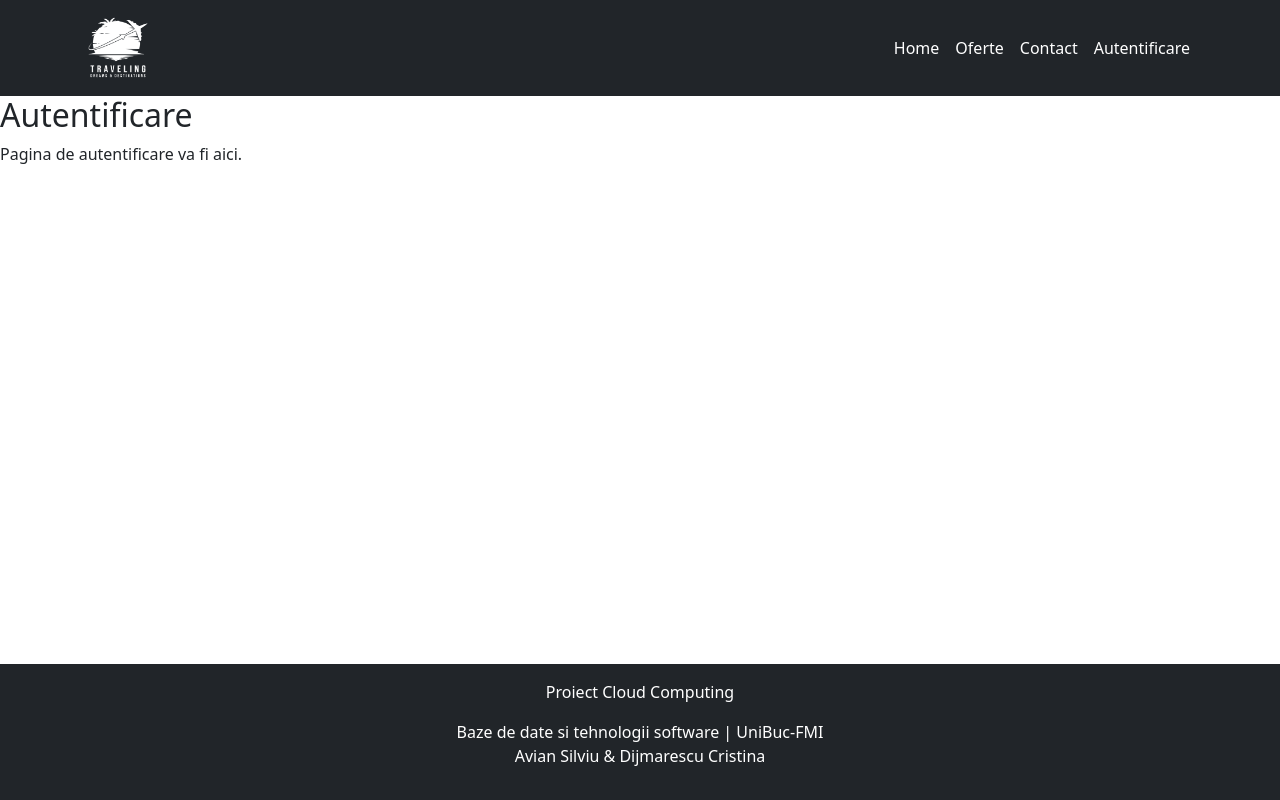
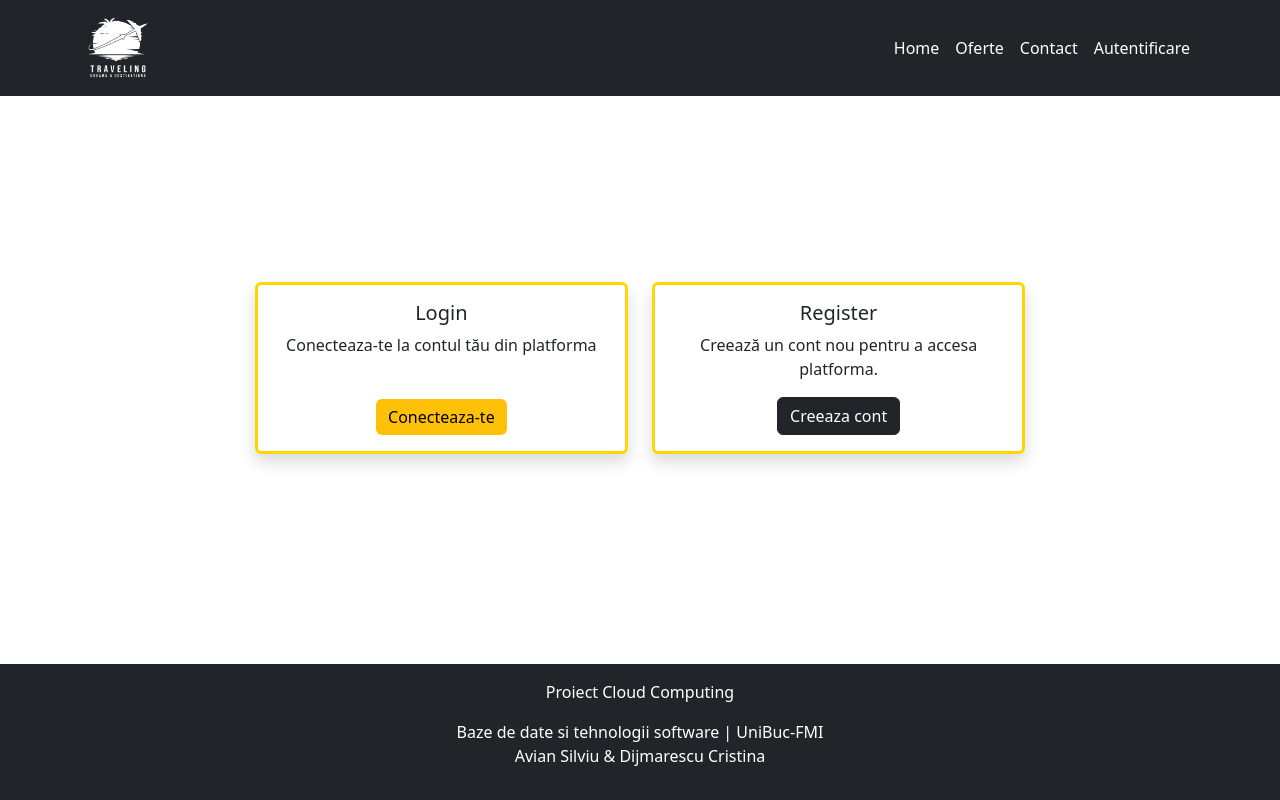
Before and after one commit to Silviu1409/CloudComputingLab, a React (Create React App) app in the folder frontend/: page /auth in a window 1280 px wide. Built offline with nearby package versions, Linux system fonts and the light colour scheme.

Commit message:
auth page design

```diff
--- /dev/null
+++ b/frontend/src/Components/Auth.css
@@ -0,0 +1,7 @@
+.custom-card {
+    transition: background-color 0.3s ease;
+  }
+
+  .custom-card:hover {
+    background-color: rgb(255, 249, 212); /* Culoare de fundal la hover */
+  }
--- a/frontend/src/Components/Auth.js
+++ b/frontend/src/Components/Auth.js
@@ -1,19 +1,37 @@
 import React from 'react';
-import { BrowserRouter as Router, Route, Switch, Link } from 'react-router-dom';
+import { Link } from 'react-router-dom';
 import 'bootstrap/dist/css/bootstrap.min.css';
-// import './Auth.css';
 import Navbar from './Navbar.js';
 import Footer from './Footer.js';
-
+import './Auth.css';
 
 function Auth() {
   return (
-    <div className='page-container'>
-    {/* css-ul pt page container este in index.css */}
-       <Navbar />
-      <h2>Autentificare</h2>
-      <p>Pagina de autentificare va fi aici.</p>
-
+    <div className='page-container d-flex flex-column min-vh-100'>
+      {/* css-ul pt page container este in index.css */}
+      <Navbar />
+      <div className="container d-flex justify-content-center align-items-center flex-grow-1">
+        <div className="row">
+          <div className="col-md-6 mb-4 d-flex justify-content-center">
+            <div className="card text-center shadow custom-card" style={{ width: '100%' }}>
+              <div className="card-body d-flex flex-column justify-content-between">
+                <h5 className="card-title">Login</h5>
+                <p className="card-text">Conecteaza-te la contul tău din platforma</p>
+                <Link to="/login" className="btn btn-warning mt-auto mx-auto" style={{ width: 'auto' }}>Conecteaza-te</Link>
+              </div>
+            </div>
+          </div>
+          <div className="col-md-6 mb-4 d-flex justify-content-center">
+            <div className="card text-center shadow custom-card" style={{ width: '100%' }}>
+              <div className="card-body d-flex flex-column justify-content-between">
+                <h5 className="card-title">Register</h5>
+                <p className="card-text">Creează un cont nou pentru a accesa platforma.</p>
+                <Link to="/register" className="btn btn-dark mt-auto mx-auto" style={{ width: 'auto' }}>Creeaza cont</Link>
+              </div>
+            </div>
+          </div>
+        </div>
+      </div>
       <Footer />
     </div>
   );
--- /dev/null
+++ b/frontend/src/Components/Login.js
@@ -0,0 +1,19 @@
+import React from 'react';
+import { BrowserRouter as Router, Route, Switch, Link } from 'react-router-dom';
+import 'bootstrap/dist/css/bootstrap.min.css';
+// import './Login.css';
+import Navbar from './Navbar.js';
+import Footer from './Footer.js';
+
+function Login() {
+  return (
+    <div className='page-container'>
+       <Navbar />
+      <h2>Login</h2>
+      <p>Pagina de login va fi aici.</p>
+      <Footer />
+    </div>
+  );
+}
+
+export default Login;
--- /dev/null
+++ b/frontend/src/Components/Register.js
@@ -0,0 +1,19 @@
+import React from 'react';
+import { BrowserRouter as Router, Route, Switch, Link } from 'react-router-dom';
+import 'bootstrap/dist/css/bootstrap.min.css';
+// import './Register.css';
+import Navbar from './Navbar.js';
+import Footer from './Footer.js';
+
+function Register() {
+  return (
+    <div className='page-container'>
+       <Navbar />
+      <h2>Register</h2>
+      <p>Pagina de register va fi aici.</p>
+      <Footer />
+    </div>
+  );
+}
+
+export default Register;
--- a/frontend/src/index.js
+++ b/frontend/src/index.js
@@ -3,6 +3,8 @@ import ReactDOM from 'react-dom/client';
 import './index.css';
 import App from './App';
 import Auth from './Components/Auth';
+import Register from './Components/Register';
+import Login from './Components/Login';
 import Contact from './Components/Contact';
 import reportWebVitals from './reportWebVitals';
 import { BrowserRouter as Router, Navigate, Route, Routes } from "react-router-dom";
@@ -18,6 +20,8 @@ root.render(
       <Routes>
          <Route path="/" element={<App />} />
          <Route path="/auth" element={<Auth/>} />
+         <Route path="/register" element={<Register/>} />
+         <Route path="/login" element={<Login/>} />
          <Route path="/contact" element={<Contact/>} />
          <Route path="/offers" element={<App scrollTo="offers" />} />
 
```
